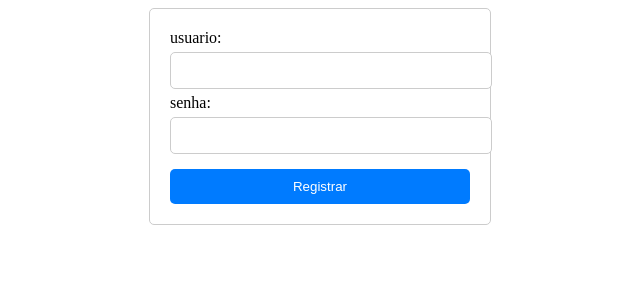
After one commit to Vagnermelo23/flask2-CRUD, a Flask app: page /registrar in a window 1280 px wide. The commit adds this page. Shown: the top 300 px of the page, without its empty margins (320-960 px from the left). Run offline with Flask 3, Linux system fonts and the light colour scheme.

Commit message:
implementando metodo POST  registrar

```diff
--- a/app/routes.py
+++ b/app/routes.py
@@ -2,6 +2,7 @@ from app import app
 from flask import render_template, redirect, url_for
 from flask import request
 
+lista = []
 
 @app.route('/')
 def index_default():
@@ -21,3 +22,21 @@ def autenticar ():
     usuario = request.args.get('usuario')
     senha = request.args.get('senha')
     return redirect(url_for('index', nome=usuario))
+
+
+
+@app.route('/registrar')
+def registrar():
+    return render_template('registrar.html')
+
+
+@app.route('/autenticar1', methods=['POST'])
+def autenticar1():
+    usuario1 = request.form.get('usuario1')
+    senha1 = request.form.get('senha1')
+    return redirect(url_for('registrado', usuario1=usuario1))
+
+@app.route('/registrado')
+def registrado ():
+    usuario1 = request.args.get('usuario1')
+    return render_template('registrado.html', usuario1=usuario1)
--- /dev/null
+++ b/app/static/estilo3.css
@@ -0,0 +1,35 @@
+/* Estilizando o formulário */
+form {
+    width: 300px;
+    margin: 0 auto;
+    padding: 20px;
+    border: 1px solid #ccc;
+    border-radius: 5px;
+}
+
+/* Estilizando os campos de entrada */
+input[type="text"],
+input[type="password"] {
+    width: 100%;
+    padding: 10px;
+    margin: 5px 0;
+    border: 1px solid #ccc;
+    border-radius: 5px;
+}
+
+/* Estilizando o botão de envio */
+button[type="submit"] {
+    width: 100%;
+    padding: 10px;
+    margin-top: 10px;
+    background-color: #007bff;
+    color: #fff;
+    border: none;
+    border-radius: 5px;
+    cursor: pointer;
+}
+
+/* Alterando a cor do botão quando passar o mouse */
+button[type="submit"]:hover {
+    background-color: #0056b3;
+}
--- a/app/templates/index.html
+++ b/app/templates/index.html
@@ -4,6 +4,7 @@
     {%block conteudo%}
         <h2>olá, mun</h2>
         <a href="/login">login</a>
+        <a href="/registrar">registrar</a>
         <p>seu nome é {{nome}}</p>
         <img src="{{ url_for('static', filename='baixados.jpg') }}" >
         <link rel="stylesheet" type="text/css" href="{{ url_for('static', filename='estilo.css') }}">
--- /dev/null
+++ b/app/templates/registrado.html
@@ -0,0 +1,5 @@
+{% extends 'base.html' %}
+
+{% block conteudo %}
+    <p>Usuário registrado: {{ usuario1 }}</p>
+{% endblock %}
--- /dev/null
+++ b/app/templates/registrar.html
@@ -0,0 +1,10 @@
+{% extends 'base.html' %}
+
+{% block conteudo %}
+    <form action="/autenticar1" method="post">
+        usuario: <input type="text" name="usuario1">
+        senha: <input type="password" name="senha1">
+        <button type="submit">Registrar</button>
+        <link rel="stylesheet" type="text/css" href="{{ url_for('static', filename='estilo3.css') }}">
+    </form>
+{% endblock %}
```
